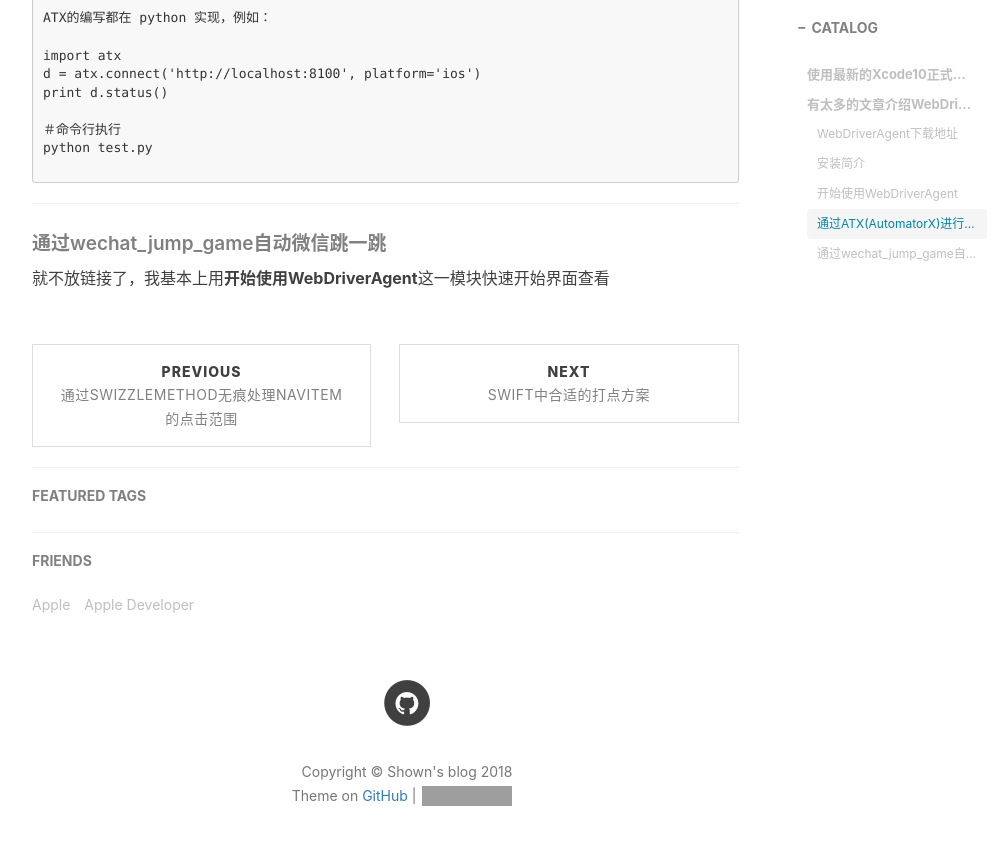
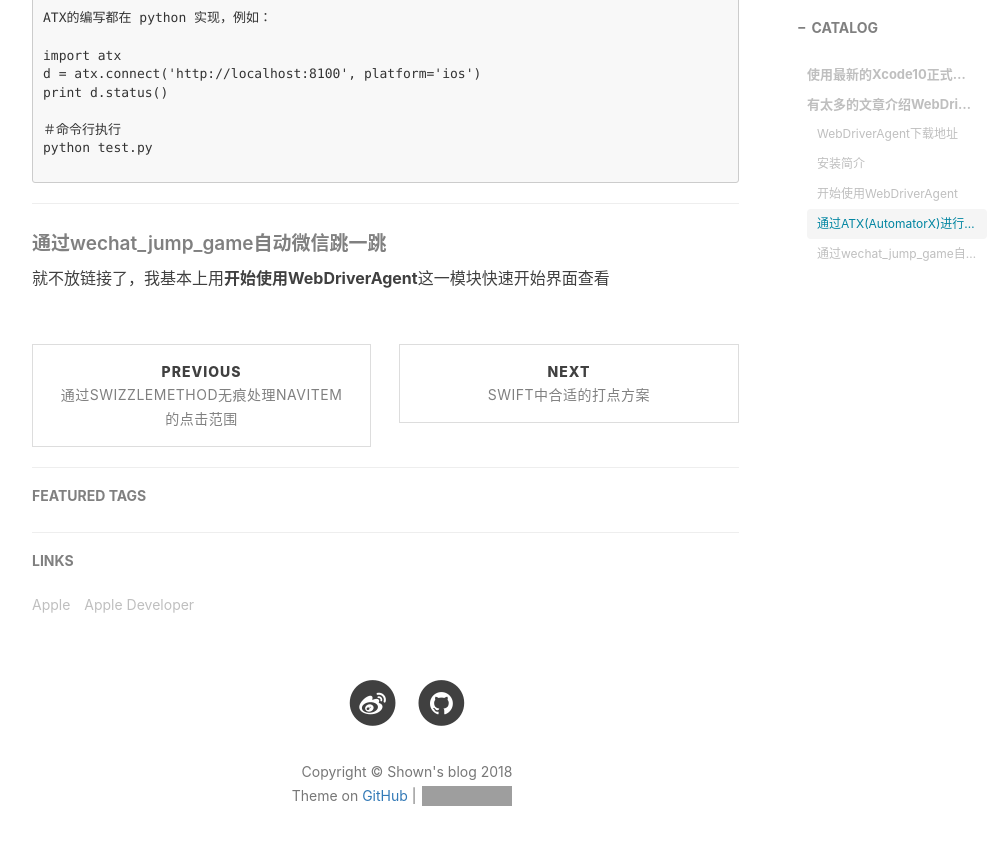
Before and after one commit to poos/poos.github.io, a Jekyll site: the page built from _posts/2018-07-07-WebDriverAgent.markdown, in a window 1280 px wide and 900 px high, scrolled down 2573 px. Shown: the top 845 px of the window, without its empty margins (233-1234 px from the left). Built offline with Jekyll 4.4.1, drawn with Linux system fonts in a browser that asks for light colours; nearby versions of some CDN libraries; comment, search, counter and statistics services are not loaded; grey boxes are pictures that could not be loaded.

Commit message:
change friends to links

```diff
--- a/_config.yml
+++ b/_config.yml
@@ -18,7 +18,7 @@
 
 # SNS settings
 RSS: false
-# weibo_username:     poos
+weibo_username:     poos_github_io
 #zhihu_username:     poos
 github_username:    poos
 #facebook_username:  poos
--- a/_layouts/keynote.html
+++ b/_layouts/keynote.html
@@ -146,7 +146,7 @@
                 <!-- Friends Blog -->
                 {% if site.friends %}
                 <hr>
-                <h5>FRIENDS</h5>
+                <h5>LINKS</h5>
                 <ul class="list-inline">
                     {% for friend in site.friends %}
                         <li><a href="{{friend.href}}">{{friend.title}}</a></li>
--- a/_layouts/page.html
+++ b/_layouts/page.html
@@ -52,7 +52,7 @@
                 <!-- Friends Blog -->
                 {% if site.friends %}
                 <hr>
-                <h5>FRIENDS</h5>
+                <h5>LINKS</h5>
                 <ul class="list-inline">
                     {% for friend in site.friends %}
                         <li><a href="{{friend.href}}">{{friend.title}}</a></li>
@@ -193,7 +193,7 @@
                 <!-- Friends Blog -->
                 {% if site.friends %}
                 <hr>
-                <h5>FRIENDS</h5>
+                <h5>LINKS</h5>
                 <ul class="list-inline">
                     {% for friend in site.friends %}
                         <li><a href="{{friend.href}}">{{friend.title}}</a></li>
--- a/_layouts/post.html
+++ b/_layouts/post.html
@@ -156,7 +156,7 @@
                 <!-- Friends Blog -->
                 {% if site.friends %}
                 <hr>
-                <h5>FRIENDS</h5>
+                <h5>LINKS</h5>
                 <ul class="list-inline">
                     {% for friend in site.friends %}
                         <li><a href="{{friend.href}}">{{friend.title}}</a></li>
```
